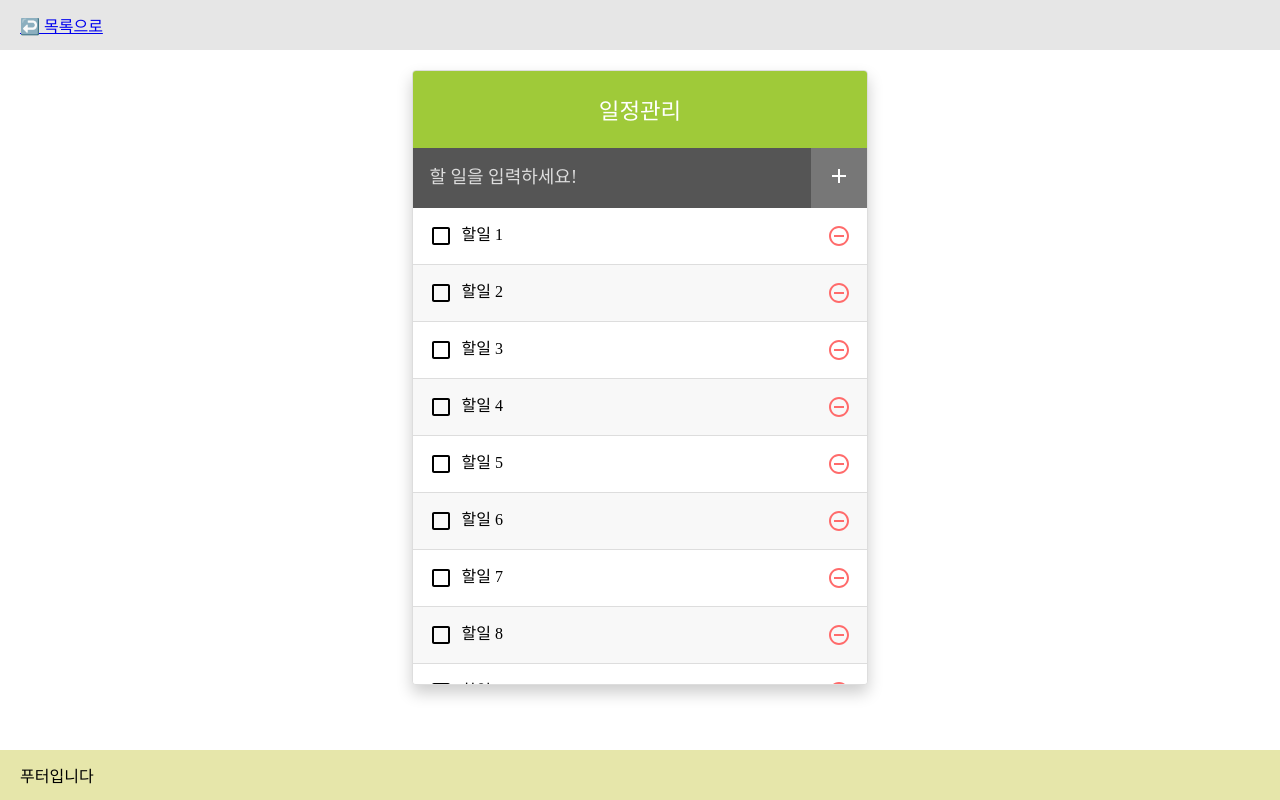
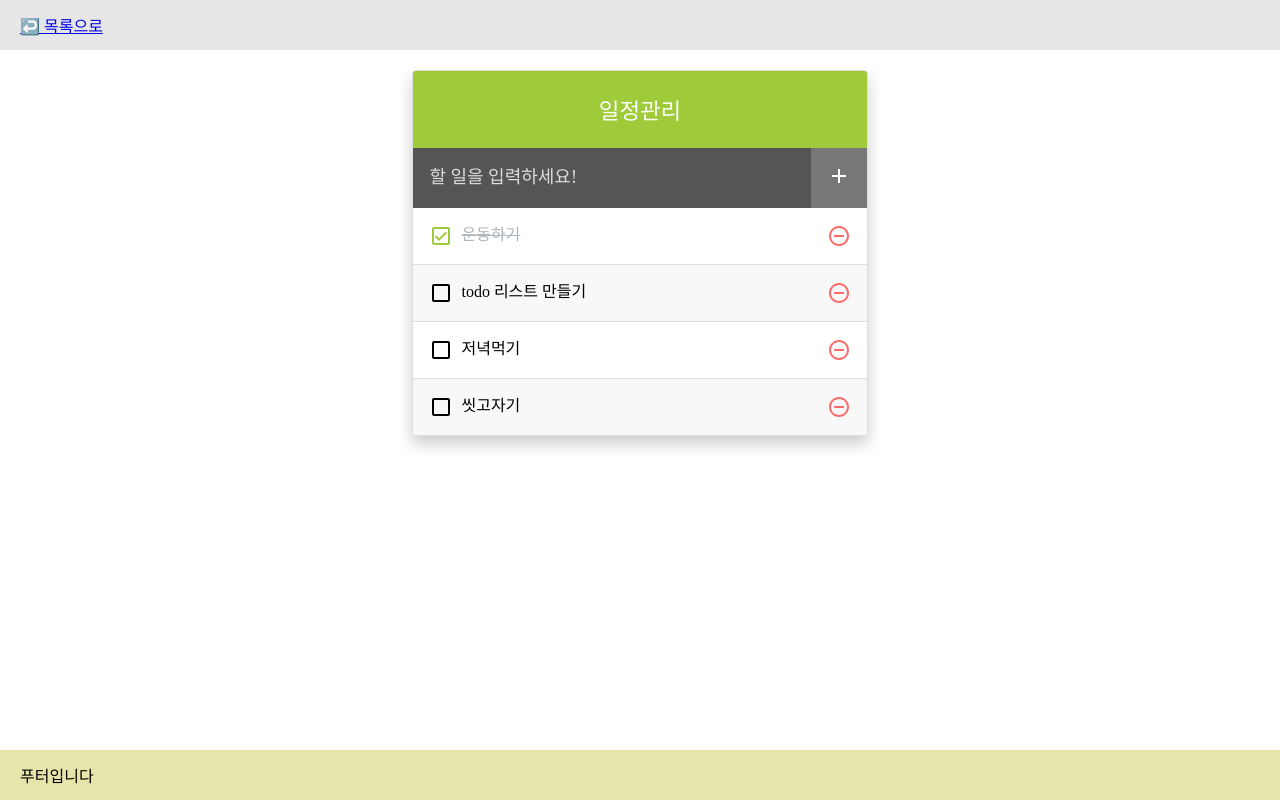
Before and after one commit to BangHG/blog, a React (Create React App) app: page /TodoList in a window 1280 px wide. Built offline with nearby package versions, Linux system fonts and the light colour scheme; a web font is replaced by a local one.

Commit message:
11.7 완료

```diff
--- a/src/App.js
+++ b/src/App.js
@@ -19,6 +19,7 @@ import CSSinJS from './CSSinJS';
 
 import TodoListWeb from './TodoListWeb';
 import TodoList from './TodoList';
+import TodoList2 from './TodoList.11.5';
 
 import { Route, Routes } from 'react-router-dom';
 import Layout from './Layout';
@@ -43,6 +44,7 @@ const App = () => {
           <Route path="/CSSinJS" element={<CSSinJS></CSSinJS>}></Route>
           <Route path="/TodoListWeb" element={<TodoListWeb></TodoListWeb>}></Route>
           <Route path="/TodoList" element={<TodoList></TodoList>}></Route>
+          <Route path="/TodoList2" element={<TodoList2></TodoList2>}></Route>
         </Route>
       </Routes>
     </>
--- a/src/List.js
+++ b/src/List.js
@@ -41,6 +41,11 @@ const List = () => {
             <b>App:</b> TodoList.js
           </Link>
         </li>
+        <li>
+          <Link to={'/TodoList2'}>
+            <b>App:</b> TodoList.js : 최적화
+          </Link>
+        </li>
       </ul>
       <hr style={{ margin: '20px auto' }} />
       <h3>기타</h3>
--- /dev/null
+++ b/src/TodoList.11.5.js
@@ -0,0 +1,72 @@
+import {useReducer, useCallback, useRef, useState } from 'react';
+import TodoTemplate from './components/TodoTemplate';
+import TodoInsert from './components/TodoInsert';
+import TodoList from './components/TodoList';
+
+
+function todoReducer(todos,action){
+  switch(action.type){
+    case 'INSERT':
+    return todos.concat(action.todo);
+
+    case 'REMOVE':
+    return todos.filter(todo => todo.id !== action.id);
+
+    case 'TOGGLE':
+    return todos.map(todo=>
+      todo.id === action.id ? { ...todo, checked: !todo.checked } : todo,
+    );
+
+    default:
+      return todos
+  }
+}
+function createBulk(){
+  const arr = [];
+  for(let i = 1; i<=2000 ;i++){
+    arr.push({
+      id:i,
+      text:`할 일 ${i}`,
+      checked:false
+    })
+  }
+  return arr;
+}
+
+const App = () => {
+  const [todos, dispatch]= useReducer(todoReducer,undefined,createBulk);
+
+  const nextId = useRef(2001);
+
+  const onInsert = useCallback(
+    (text) => {
+      const todo = {
+        id: nextId.current,
+        text,
+        check: false,
+      };
+      // setTodos(todos => todos.concat(todo)); //#11.5.1 함수형 업데이트
+      dispatch({type:'INSERT',todo})// #11.5.2 useReducer
+      nextId.current += 1;
+    },
+    [todos]
+  );
+
+  const onRemove = useCallback(id=>{
+   dispatch({type:'REMOVE',id})
+  }
+  );
+
+  const onToggle = useCallback(id => {
+    dispatch({type:'TOGGLE',id})
+  },[]);
+
+  return (
+    <TodoTemplate>
+      <TodoInsert onInsert={onInsert} />
+      <TodoList todos={todos} onRemove={onRemove} onToggle={onToggle}></TodoList>
+    </TodoTemplate>
+  );
+};
+
+export default App;
--- a/src/TodoList.js
+++ b/src/TodoList.js
@@ -5,29 +5,29 @@ import TodoList from './components/TodoList';
 
 const App = () => {
   const [todos, setTodos] = useState(
-    // [
-    // {
-    //   id: 0,
-    //   text: '운동하기',
-    //   checked: true,
-    // },
-    // {
-    //   id: 1,
-    //   text: 'todo 리스트 만들기',
-    //   checked: false,
-    // },
-    // {
-    //   id: 2,
-    //   text: '저녁먹기',
-    //   checked: false,
-    // },
-    // {
-    //   id: 3,
-    //   text: '씻고자기',
-    //   checked: false,
-    // },
-  // ]
-    createBulk
+    [
+    {
+      id: 0,
+      text: '운동하기',
+      checked: true,
+    },
+    {
+      id: 1,
+      text: 'todo 리스트 만들기',
+      checked: false,
+    },
+    {
+      id: 2,
+      text: '저녁먹기',
+      checked: false,
+    },
+    {
+      id: 3,
+      text: '씻고자기',
+      checked: false,
+    },
+  ]
+    // createBulk
   );
 
   function createBulk(){
--- a/src/components/TodoList.js
+++ b/src/components/TodoList.js
@@ -1,3 +1,4 @@
+import React from 'react';
 import TodoListItem from './TodoListItem';
 import './TodoList.scss';
 
@@ -11,4 +12,4 @@ const TodoList = ({ todos, onRemove, onToggle }) => {
   );
 };
 
-export default TodoList;
+export default React.memo(TodoList); //#11.7 TodoList 컴포넌트 최적화하기
```
Also changed, not shown: 1 other file (tests, documents, lock files or other folders).
